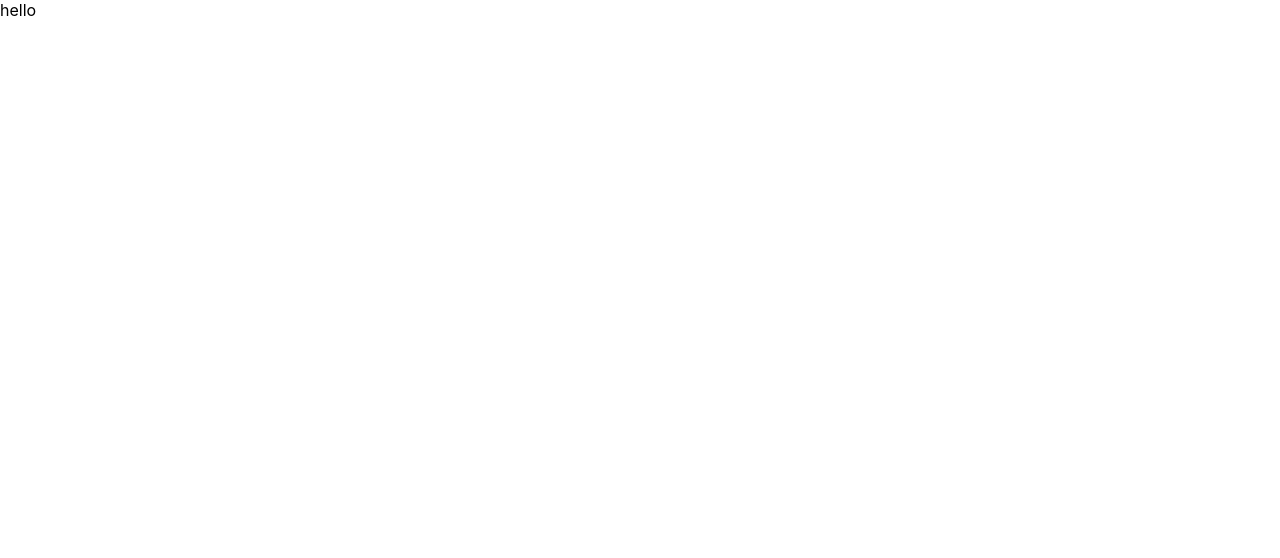
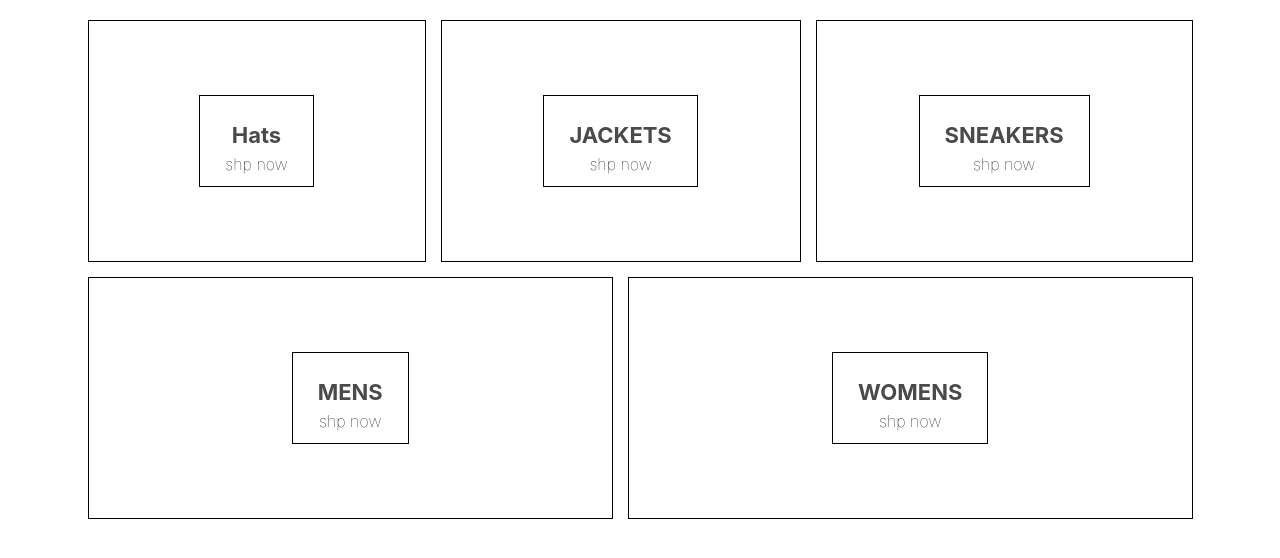
Before and after one commit to ivioje/crwn-clothing, a React (Create React App) app: page / in a window 1280 px wide. Shown: the top 558 px of the page. Built offline with nearby package versions, Linux system fonts and the light colour scheme.

Commit message:
added home page files

```diff
--- a/package.json
+++ b/package.json
@@ -6,6 +6,7 @@
     "@testing-library/jest-dom": "^5.15.0",
     "@testing-library/react": "^11.2.7",
     "@testing-library/user-event": "^12.8.3",
+    "node-sass": "^6.0.1",
     "react": "^17.0.2",
     "react-dom": "^17.0.2",
     "react-scripts": "4.0.3",
--- a/src/App.js
+++ b/src/App.js
@@ -1,10 +1,10 @@
-import logo from './logo.svg';
 import './App.css';
+import HomePage from './HomePage';
 
 function App() {
   return (
     <div className="App">
-     hello
+     <HomePage />
     </div>
   );
 }
--- /dev/null
+++ b/src/HomePage.js
@@ -0,0 +1,43 @@
+import React from 'react';
+import './homepage.styles.scss';
+
+const HomePage = () => {
+    return (
+        <div className='homepage'>
+            <div className='directory-menu'>
+                <div className='menu-item'>
+                    <div className='content'>
+                        <h1 className='title'>Hats</h1>
+                        <span className='subtitle'>shp now</span>
+                    </div>
+                </div>
+                <div className='menu-item'>
+                    <div className='content'>
+                        <h1 className='title'>JACKETS</h1>
+                        <span className='subtitle'>shp now</span>
+                    </div>
+                </div>
+                <div className='menu-item'>
+                    <div className='content'>
+                        <h1 className='title'>SNEAKERS</h1>
+                        <span className='subtitle'>shp now</span>
+                    </div>
+                </div>
+                <div className='menu-item'>
+                    <div className='content'>
+                        <h1 className='title'>MENS</h1>
+                        <span className='subtitle'>shp now</span>
+                    </div>
+                </div>
+                <div className='menu-item'>
+                    <div className='content'>
+                        <h1 className='title'>WOMENS</h1>
+                        <span className='subtitle'>shp now</span>
+                    </div>
+                </div>
+            </div>
+        </div>
+    )
+}
+
+export default HomePage
--- /dev/null
+++ b/src/homepage.styles.scss
@@ -0,0 +1,54 @@
+.homepage {
+    display: flex;
+    flex-direction: column;
+    align-items: center;
+    padding: 20px 80px;
+  }
+
+  .directory-menu {
+    width: 100%;
+    display: flex;
+    flex-wrap: wrap;
+    justify-content: space-between;
+  }
+
+  .menu-item {
+    min-width: 30%;
+    height: 240px;
+    flex: 1 1 auto;
+    display: flex;
+    align-items: center;
+    justify-content: center;
+    border: 1px solid black;
+    margin: 0 7.5px 15px;
+
+    &:first-child {
+      margin-right: 7.5px;
+    }
+
+    &:last-child {
+      margin-left: 7.5px;
+    }
+
+    .content {
+      height: 90px;
+      padding: 0 25px;
+      display: flex;
+      flex-direction: column;
+      align-items: center;
+      justify-content: center;
+      border: 1px solid black;
+
+      .title {
+        font-weight: bold;
+        margin-bottom: 6px;
+        font-size: 22px;
+        color: #4a4a4a;
+      }
+
+      .subtitle {
+        font-weight: lighter;
+        font-size: 16px;
+      }
+    }
+  }
```
Also changed, not shown: src/logo.svg (deleted), 1 other file (tests, documents, lock files or other folders).
